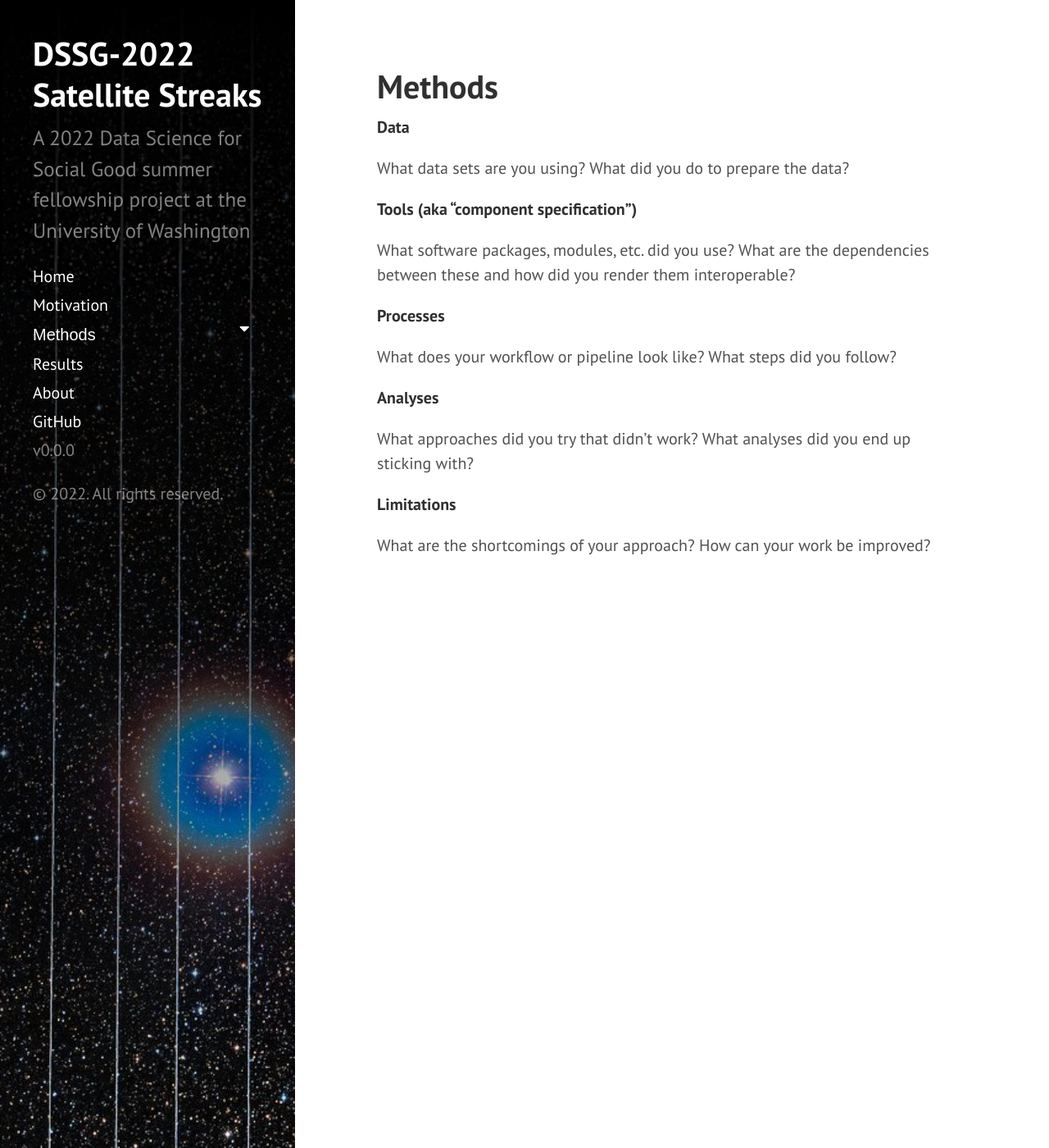
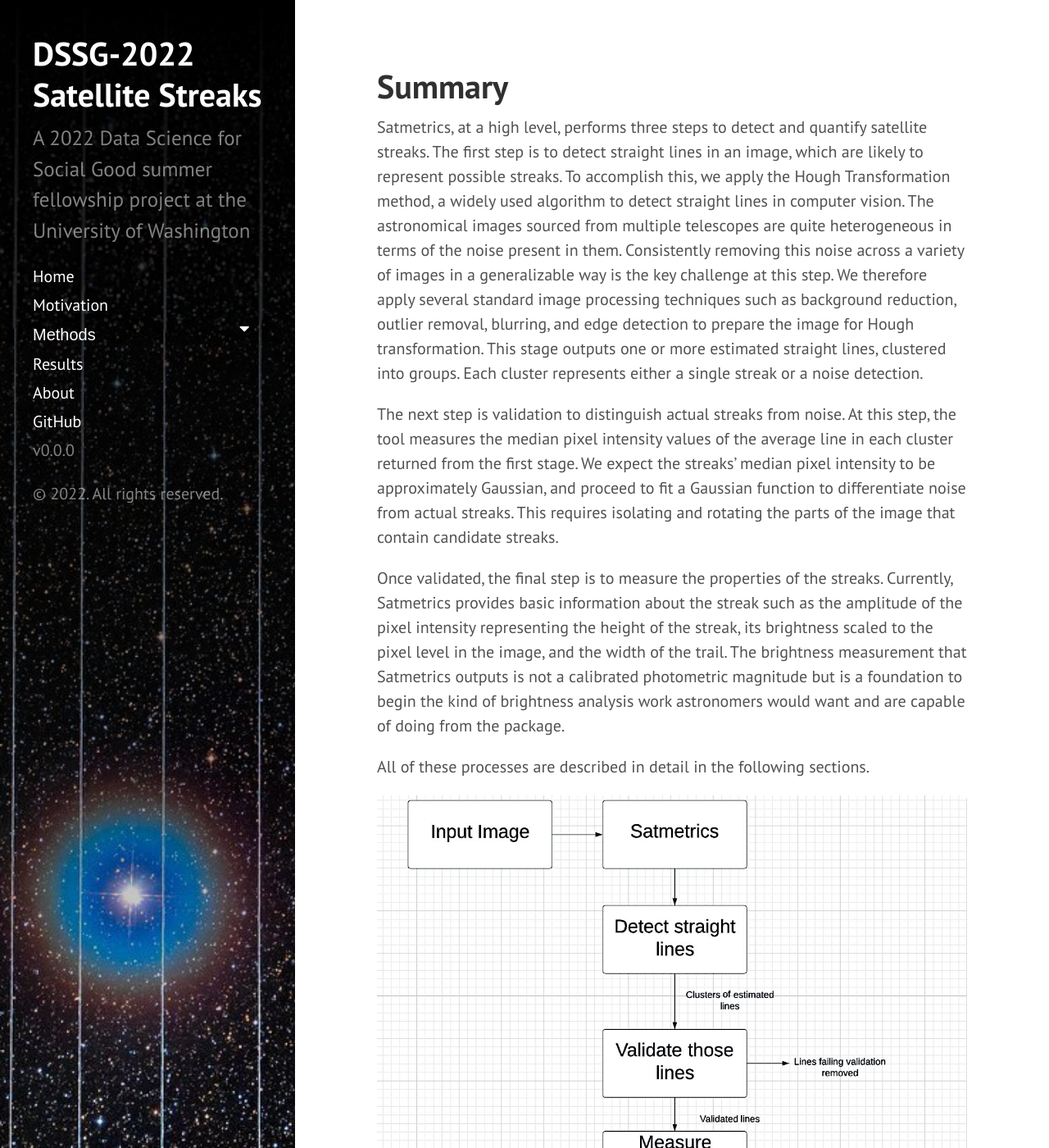
Before and after one commit to uwescience/DSSG2022-Satellite-Streaks, a Jekyll site: the page built from methods.md, in a window 1280 px wide and 1400 px high. Shown: the whole window at 82% size. Built offline with Jekyll 4.4.1, drawn with Linux system fonts in a browser that asks for light colours.

Commit message:
Fix bad dropdown menu and home links, add methods section.

```diff
--- a/_includes/sidebar.html
+++ b/_includes/sidebar.html
@@ -12,13 +12,13 @@
 
     <nav class="sidebar-nav">
 
-      <a class="sidebar-nav-item{% if page.url == site.baseurl %} active{% endif %}" href="{{ site.baseurl }}">Home</a>
+      <a class="sidebar-nav-item{% if page.url == site.baseurl %} active{% endif %}" href="{{ site.baseurl }}/">Home</a>
       <a class="sidebar-nav-item {% if page.url == node.url %} active{% endif %}" href="{{ '/motivation' | prepend: site.baseurl }}">Motivation</a>
 
       <!-- An example of a section with drop-down menu -->
-      <a href="{{ '/method1' | prepend: site.baseurl }}"><button class="dropdown-btn">Methods
+      <button class="dropdown-btn"><a href="{{ '/methods' | prepend: site.baseurl }}">Methods</a>
           <i class="fa fa-caret-down"></i>
-      </button></a>
+      </button>
       <div class="dropdown-container">
           <a href="{{ '/method1' | prepend: site.baseurl }}">Method 1</a><br/>
           <a href="{{ '/method2' | prepend: site.baseurl }}">Method 2</a>
--- a/methods.md
+++ b/methods.md
@@ -1,29 +1,14 @@
 ---
 layout: page
-title: Methods
+title: Summary
 ---
 
-**Data**
+Satmetrics, at a high level, performs three steps to detect and quantify satellite streaks. The first step is to detect straight lines in an image, which are likely to represent possible streaks. To accomplish this, we apply the Hough Transformation method, a widely used algorithm to detect straight lines in computer vision. The astronomical images sourced from multiple telescopes are quite heterogeneous in terms of the noise present in them. Consistently removing this noise across a variety of images in a generalizable way is the key challenge at this step. We therefore apply several standard image processing techniques such as background reduction, outlier removal, blurring, and edge detection to prepare the image for Hough transformation. This stage outputs one or more estimated straight lines, clustered into groups. Each cluster represents either a single streak or a noise detection.
 
-What data sets are you using?
-What did you do to prepare the data?
+The next step is validation to distinguish actual streaks from noise. At this step, the tool measures the median pixel intensity values of the average line in each cluster returned from the first stage. We expect the streaks’ median pixel intensity to be approximately Gaussian, and proceed to fit a Gaussian function to differentiate noise from actual streaks. This requires isolating and rotating the parts of the image that contain candidate streaks.
 
-**Tools (aka “component specification”)**
+Once validated, the final step is to measure the properties of the streaks. Currently, Satmetrics provides basic information about the streak such as the amplitude of the pixel intensity representing the height of the streak, its brightness scaled to the pixel level in the image, and the width of the trail. The brightness measurement that Satmetrics outputs is not a calibrated photometric magnitude but is a foundation to begin the kind of brightness analysis work astronomers would want and are capable of doing from the package.
 
-What software packages, modules, etc. did you use?
-What are the dependencies between these and how did you render them interoperable?
+All of these processes are described in detail in the following sections.
 
-**Processes**
-
-What does your workflow or pipeline look like?
-What steps did you follow?
-
-**Analyses**
-
-What approaches did you try that didn’t work?
-What analyses did you end up sticking with?
-
-**Limitations**
-
-What are the shortcomings of your approach?
-How can your work be improved?
+![Past, current and predicted numbers of LEO satellites in Earth's orbit.](/assets/img/methods/summary_diagram.jpg)
```
Also changed, not shown: motivation.md (+0 -2 lines), assets/img/background85.jpg, assets/img/methods/summary_diagram.jpg (added).
